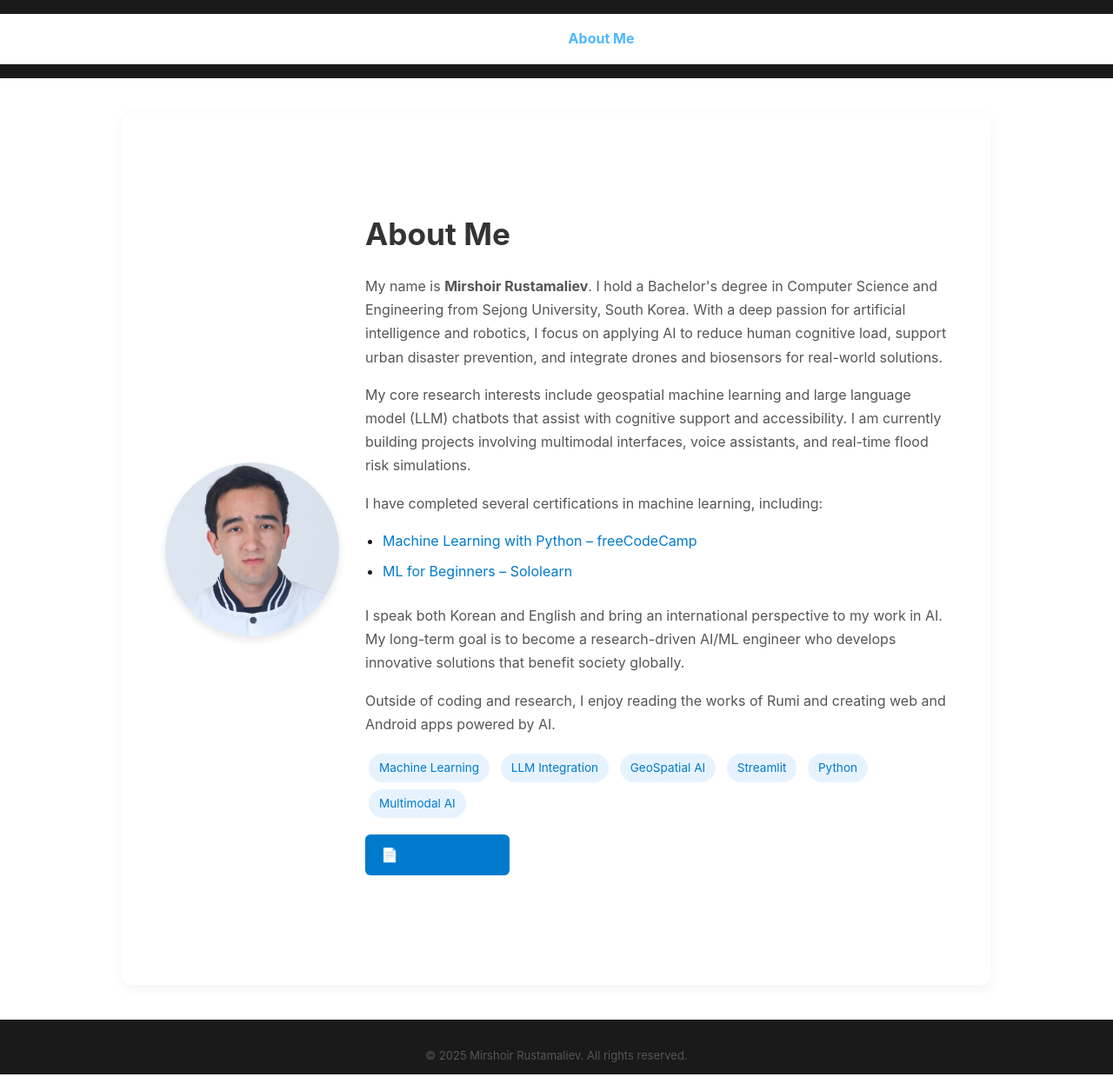
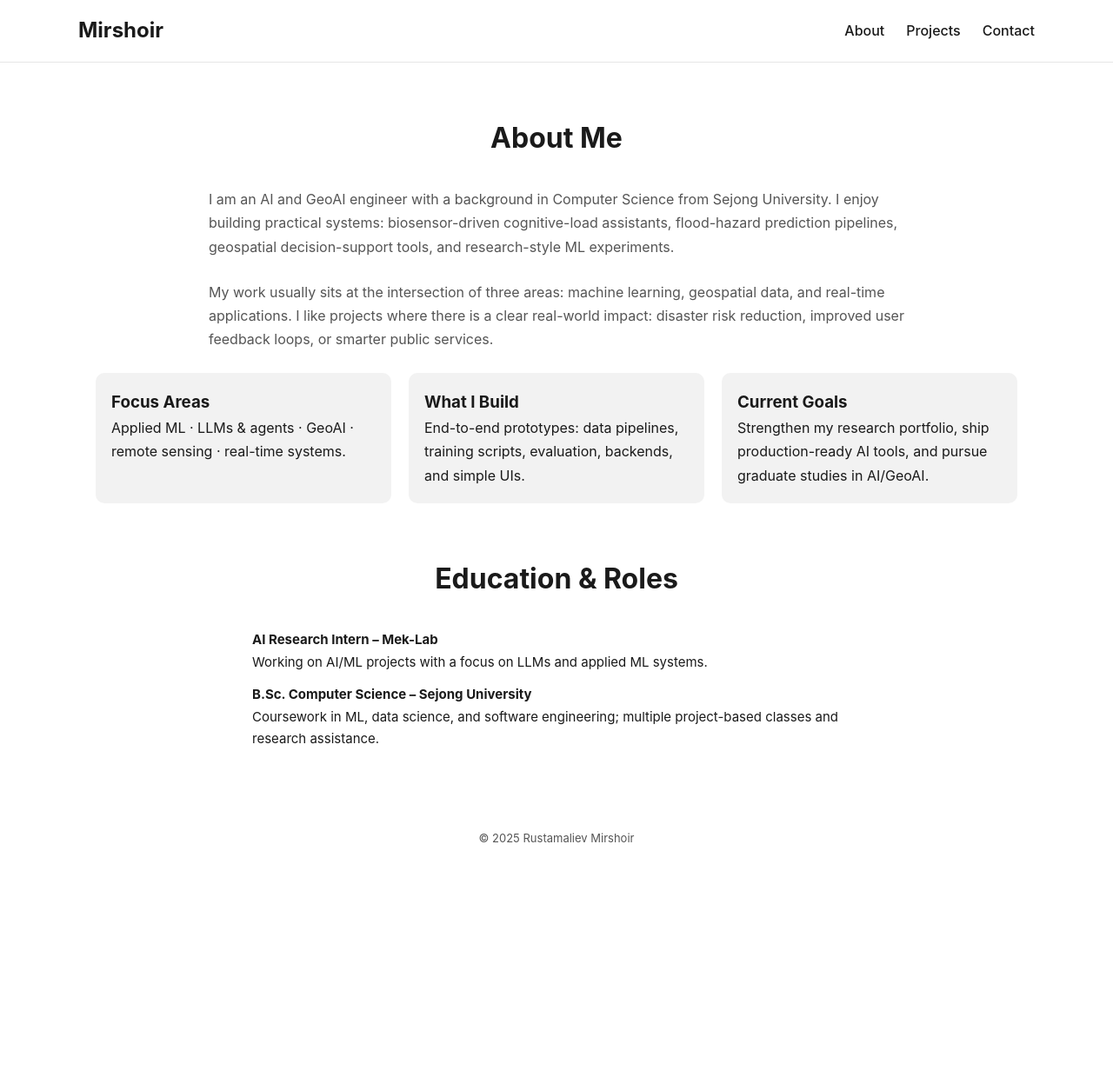
Before and after one commit to Mirshoir/mirshoir-portfolio, a website built with Vite: page about.html in a window 1280 px wide. Shown: the whole page at 87% size. After the commit the page ends 1045 px from the top, so only its background shows below. Built offline with nearby package versions, Linux system fonts and the light colour scheme.

Commit message:
Update about.html

```diff
--- a/about.html
+++ b/about.html
@@ -2,209 +2,65 @@
 <html lang="en">
 <head>
   <meta charset="UTF-8" />
-  <meta name="viewport" content="width=device-width, initial-scale=1.0"/>
-  <title>About Me - Mirshoir Rustamaliev</title>
+  <meta name="viewport" content="width=device-width, initial-scale=1.0" />
+  <title>About | Mirshoir Rustamaliev</title>
   <link rel="stylesheet" href="styles.css" />
-  <style>
-    body {
-      font-family: 'Segoe UI', Arial, sans-serif;
-      line-height: 1.6;
-      background-color: #f5f7fa;
-      margin: 0;
-      padding: 0;
-    }
-
-    header {
-      background-color: #1a1a1a;
-      padding: 1em 0;
-      position: sticky;
-      top: 0;
-      z-index: 1000;
-    }
-
-    nav ul {
-      list-style: none;
-      display: flex;
-      justify-content: center;
-      margin: 0;
-      padding: 0;
-    }
-
-    nav ul li {
-      margin: 0 15px;
-    }
-
-    nav ul li a {
-      color: #fff;
-      text-decoration: none;
-      font-weight: bold;
-      transition: color 0.3s ease;
-    }
-
-    nav ul li a:hover {
-      color: #4db8ff;
-    }
-
-    main {
-      max-width: 1000px;
-      margin: 40px auto;
-      padding: 20px;
-      background: #fff;
-      box-shadow: 0 4px 15px rgba(0, 0, 0, 0.05);
-      border-radius: 12px;
-      animation: fadeIn 0.8s ease;
-    }
-
-    @keyframes fadeIn {
-      from {opacity: 0; transform: translateY(10px);}
-      to {opacity: 1; transform: translateY(0);}
-    }
-
-    #about {
-      padding: 30px;
-      display: flex;
-      flex-wrap: wrap;
-      align-items: center;
-      gap: 30px;
-    }
-
-    #about img {
-      width: 200px;
-      height: 200px;
-      border-radius: 50%;
-      object-fit: cover;
-      box-shadow: 0 4px 8px rgba(0,0,0,0.1);
-    }
-
-    #about-text {
-      flex: 1;
-      min-width: 280px;
-    }
-
-    #about h1 {
-      font-size: 2.2rem;
-      margin-bottom: 1rem;
-      color: #333;
-    }
-
-    #about p {
-      margin-bottom: 1rem;
-      color: #555;
-    }
-
-    #about ul {
-      padding-left: 20px;
-      margin-bottom: 1.5rem;
-    }
-
-    #about ul li {
-      margin-bottom: 0.5rem;
-    }
-
-    #about a {
-      color: #007acc;
-      text-decoration: none;
-    }
-
-    #about a:hover {
-      text-decoration: underline;
-    }
-
-    .btn-cv {
-      display: inline-block;
-      padding: 10px 18px;
-      background-color: #007acc;
-      color: white;
-      border-radius: 6px;
-      text-decoration: none;
-      font-weight: bold;
-      transition: background-color 0.3s ease;
-    }
-
-    .btn-cv:hover {
-      background-color: #005fa3;
-    }
-
-    /* Skill tags */
-    .skills {
-      margin-top: 15px;
-    }
-
-    .skill-tag {
-      display: inline-block;
-      background-color: #e6f3ff;
-      color: #007acc;
-      padding: 5px 12px;
-      border-radius: 20px;
-      font-size: 0.85rem;
-      margin: 4px;
-      transition: transform 0.2s ease, background-color 0.2s ease;
-      cursor: default;
-    }
-
-    .skill-tag:hover {
-      transform: scale(1.05);
-      background-color: #cce7ff;
-    }
-
-    footer {
-      text-align: center;
-      padding: 20px;
-      background-color: #1a1a1a;
-      color: #fff;
-      margin-top: 40px;
-    }
-  </style>
 </head>
 <body>
-  <header>
+
 <nav>
+  <div class="nav-inner">
+    <a href="index.html" class="logo">Mirshoir</a>
     <ul>
-        <li><a href="index.html">Home</a></li>
+      <li><a href="about.html">About</a></li>
       <li><a href="projects.html">Projects</a></li>
-        <li><a href="about.html" style="color:#4db8ff;">About Me</a></li>
       <li><a href="contact.html">Contact</a></li>
     </ul>
+  </div>
 </nav>
-  </header>
 
-  <main>
-    <section id="about">
-      <img src="assets/Profile.jpg" alt="Profile Photo" />
-      <div id="about-text">
-        <h1>About Me</h1>
-        <p>My name is <strong>Mirshoir Rustamaliev</strong>. I hold a Bachelor's degree in Computer Science and Engineering from Sejong University, South Korea. With a deep passion for artificial intelligence and robotics, I focus on applying AI to reduce human cognitive load, support urban disaster prevention, and integrate drones and biosensors for real-world solutions.</p>
+<section>
+  <h2>About Me</h2>
 
-        <p>My core research interests include geospatial machine learning and large language model (LLM) chatbots that assist with cognitive support and accessibility. I am currently building projects involving multimodal interfaces, voice assistants, and real-time flood risk simulations.</p>
+  <p class="about-text">
+    I am an AI and GeoAI engineer with a background in Computer Science from Sejong University.
+    I enjoy building practical systems: biosensor-driven cognitive-load assistants, flood-hazard
+    prediction pipelines, geospatial decision-support tools, and research-style ML experiments.
+  </p>
 
-        <p>I have completed several certifications in machine learning, including:</p>
-        <ul>
-          <li><a href="https://www.freecodecamp.org/certification/Mirshoir/machine-learning-with-python-v7" target="_blank">Machine Learning with Python – freeCodeCamp</a></li>
-          <li><a href="https://www.sololearn.com/certificates/CC-1XGA1XLI" target="_blank">ML for Beginners – Sololearn</a></li>
-        </ul>
+  <p class="about-text">
+    My work usually sits at the intersection of three areas: machine learning, geospatial data,
+    and real-time applications. I like projects where there is a clear real-world impact:
+    disaster risk reduction, improved user feedback loops, or smarter public services.
+  </p>
 
-        <p>I speak both Korean and English and bring an international perspective to my work in AI. My long-term goal is to become a research-driven AI/ML engineer who develops innovative solutions that benefit society globally.</p>
-
-        <p>Outside of coding and research, I enjoy reading the works of Rumi and creating web and Android apps powered by AI.</p>
-
-        <div class="skills">
-          <span class="skill-tag">Machine Learning</span>
-          <span class="skill-tag">LLM Integration</span>
-          <span class="skill-tag">GeoSpatial AI</span>
-          <span class="skill-tag">Streamlit</span>
-          <span class="skill-tag">Python</span>
-          <span class="skill-tag">Multimodal AI</span>
+  <div class="about-grid">
+    <div class="about-box">
+      <h3>Focus Areas</h3>
+      <p>Applied ML · LLMs & agents · GeoAI · remote sensing · real-time systems.</p>
     </div>
-
-        <p style="margin-top:15px;">
-          <a class="btn-cv" href="Mirshoir_Rustamaliev_CV.pdf" target="_blank">📄 Download CV</a>
-        </p>
+    <div class="about-box">
+      <h3>What I Build</h3>
+      <p>End-to-end prototypes: data pipelines, training scripts, evaluation, backends, and simple UIs.</p>
+    </div>
+    <div class="about-box">
+      <h3>Current Goals</h3>
+      <p>Strengthen my research portfolio, ship production-ready AI tools, and pursue graduate studies in AI/GeoAI.</p>
+    </div>
   </div>
 </section>
-  </main>
+
+<section>
+  <h2>Education & Roles</h2>
+  <ul class="timeline">
+    <li><strong>AI Research Intern – Mek-Lab</strong><br>Working on AI/ML projects with a focus on LLMs and applied ML systems.</li>
+    <li><strong>B.Sc. Computer Science – Sejong University</strong><br>Coursework in ML, data science, and software engineering; multiple project-based classes and research assistance.</li>
+  </ul>
+</section>
 
 <footer>
-    <p>&copy; 2025 Mirshoir Rustamaliev. All rights reserved.</p>
+  © 2025 Rustamaliev Mirshoir
 </footer>
+
 </body>
 </html>
```
Lines whose indentation alone changed are shown as unchanged.
